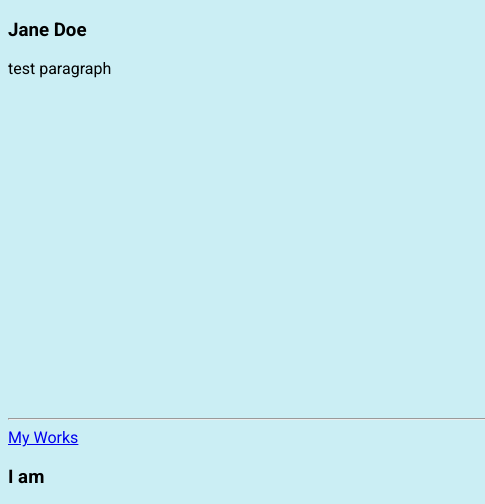
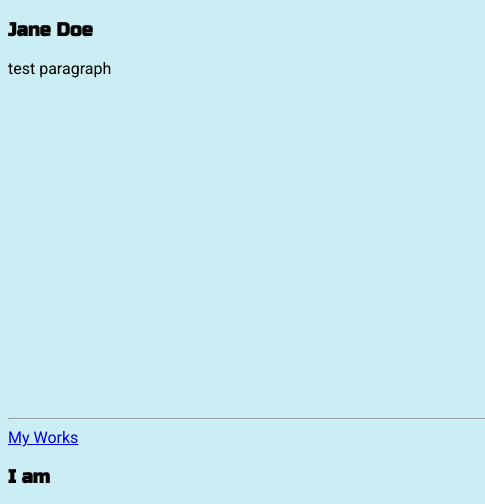
Before and after one commit to Malinka2021/myFirstPage, a plain HTML site: page myAwesomePortfolio/index.html in a window 1280 px wide. Shown: the top 504 px of the page, 0-485 px from the left. Drawn offline with Linux system fonts and the light colour scheme.

Commit message:
h3 font changed to Russo One

```diff
--- a/myAwesomePortfolio/css/style.css
+++ b/myAwesomePortfolio/css/style.css
@@ -12,3 +12,7 @@ img{
     border-radius: 50%;
     object-fit: cover;
 }
+h3{
+
+    font-family: "Russo One", sans-serif;
+}
```
